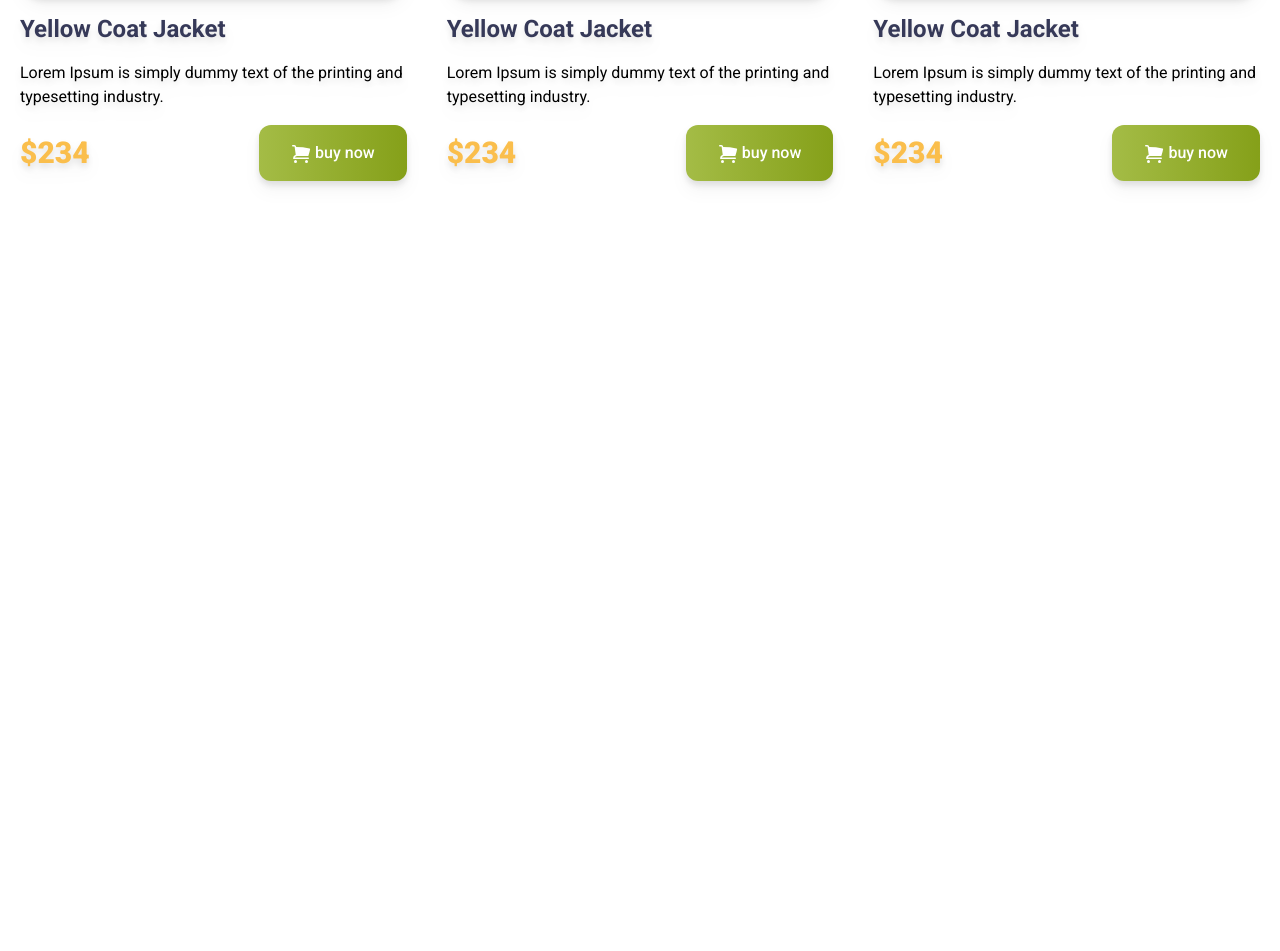
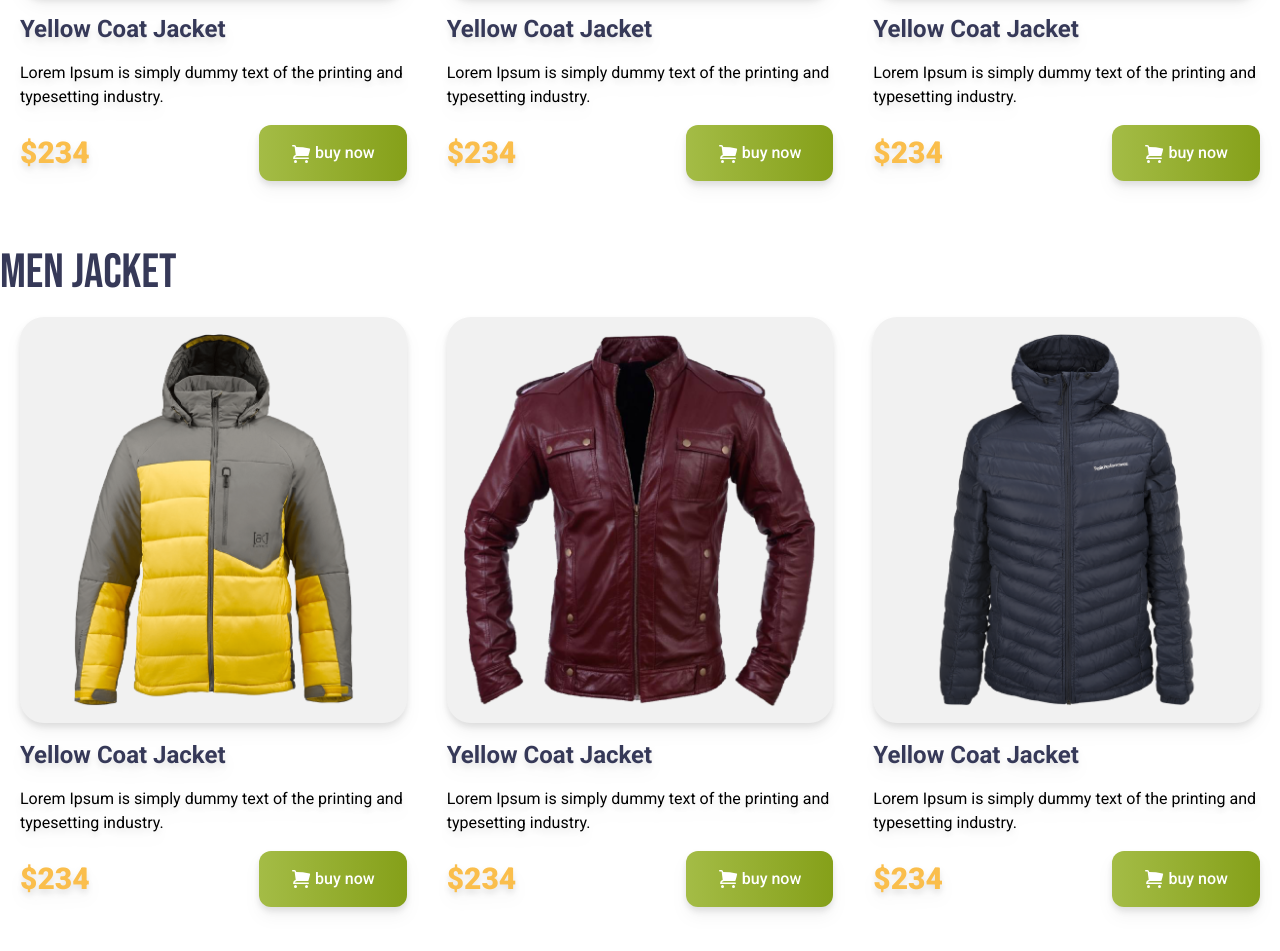
Before and after one commit to rumman321/penguin-fashion-website, a plain HTML site: page index.html in a window 1280 px wide. Shown: the part 1072-2023 px from the top of the page. Before the commit the page ends 1321 px from the top, so only its background shows below. Drawn offline with nearby package versions, Linux system fonts and the light colour scheme.

Commit message:
main body men section  complete

```diff
--- a/index.html
+++ b/index.html
@@ -173,6 +173,117 @@
         </div>
       </section>
 
+      <!-- men jackets section -->
+      <section class="my-12">
+        <h1 class="uppercase text-5xl text-[#363958] font-bebas-neue">
+          Men Jacket
+        </h1>
+        <!-- jacket card container -->
+        <div class="grid grid-cols-1 md:grid-cols-2 lg:grid-cols-3">
+          <!-- single card-1 -->
+          <div class="p-5 space-y-4 drop-shadow-lg rounded-3xl">
+            <img
+              class="p-4 rounded-3xl bg-[#F1F1F1]"
+              src="./images/jacket-4.png"
+              alt=""
+            />
+            <h4 class="text-2xl font-bold text-[#363958]">
+              Yellow Coat Jacket
+            </h4>
+            <p>
+              Lorem Ipsum is simply dummy text of the printing and typesetting
+              industry.
+            </p>
+            <div class="flex items-center justify-between">
+              <h2 class="text-[#FABE4C] font-[900] text-3xl">$234</h2>
+              <button
+                class="bg-green-400 py-4 px-8 rounded-[12px] font-medium text-[#FFFFFF] bg-gradient-to-r from-[#A4BC46] to-[#85A019]"
+              >
+                <svg
+                  xmlns="http://www.w3.org/2000/svg"
+                  viewBox="0 0 20 20"
+                  fill="currentColor"
+                  class="size-5 inline"
+                >
+                  <path
+                    d="M1 1.75A.75.75 0 0 1 1.75 1h1.628a1.75 1.75 0 0 1 1.734 1.51L5.18 3a65.25 65.25 0 0 1 13.36 1.412.75.75 0 0 1 .58.875 48.645 48.645 0 0 1-1.618 6.2.75.75 0 0 1-.712.513H6a2.503 2.503 0 0 0-2.292 1.5H17.25a.75.75 0 0 1 0 1.5H2.76a.75.75 0 0 1-.748-.807 4.002 4.002 0 0 1 2.716-3.486L3.626 2.716a.25.25 0 0 0-.248-.216H1.75A.75.75 0 0 1 1 1.75ZM6 17.5a1.5 1.5 0 1 1-3 0 1.5 1.5 0 0 1 3 0ZM15.5 19a1.5 1.5 0 1 0 0-3 1.5 1.5 0 0 0 0 3Z"
+                  />
+                </svg>
+
+                buy now
+              </button>
+            </div>
+          </div>
+          <!-- single card-2 -->
+          <div class="p-5 space-y-4 drop-shadow-lg rounded-3xl">
+            <img
+              class="p-4 rounded-3xl bg-[#F1F1F1]"
+              src="./images/jacket-5.png"
+              alt=""
+            />
+            <h4 class="text-2xl font-bold text-[#363958]">
+              Yellow Coat Jacket
+            </h4>
+            <p>
+              Lorem Ipsum is simply dummy text of the printing and typesetting
+              industry.
+            </p>
+            <div class="flex items-center justify-between">
+              <h2 class="text-[#FABE4C] font-[900] text-3xl">$234</h2>
+              <button
+                class="bg-green-400 py-4 px-8 rounded-[12px] font-medium text-[#FFFFFF] bg-gradient-to-r from-[#A4BC46] to-[#85A019]"
+              >
+                <svg
+                  xmlns="http://www.w3.org/2000/svg"
+                  viewBox="0 0 20 20"
+                  fill="currentColor"
+                  class="size-5 inline"
+                >
+                  <path
+                    d="M1 1.75A.75.75 0 0 1 1.75 1h1.628a1.75 1.75 0 0 1 1.734 1.51L5.18 3a65.25 65.25 0 0 1 13.36 1.412.75.75 0 0 1 .58.875 48.645 48.645 0 0 1-1.618 6.2.75.75 0 0 1-.712.513H6a2.503 2.503 0 0 0-2.292 1.5H17.25a.75.75 0 0 1 0 1.5H2.76a.75.75 0 0 1-.748-.807 4.002 4.002 0 0 1 2.716-3.486L3.626 2.716a.25.25 0 0 0-.248-.216H1.75A.75.75 0 0 1 1 1.75ZM6 17.5a1.5 1.5 0 1 1-3 0 1.5 1.5 0 0 1 3 0ZM15.5 19a1.5 1.5 0 1 0 0-3 1.5 1.5 0 0 0 0 3Z"
+                  />
+                </svg>
+
+                buy now
+              </button>
+            </div>
+          </div>
+          <!-- single card-3 -->
+          <div class="p-5 space-y-4 drop-shadow-lg rounded-3xl">
+            <img
+              class="p-4 rounded-3xl bg-[#F1F1F1]"
+              src="./images/jacket-6.png"
+              alt=""
+            />
+            <h4 class="text-2xl font-bold text-[#363958]">
+              Yellow Coat Jacket
+            </h4>
+            <p>
+              Lorem Ipsum is simply dummy text of the printing and typesetting
+              industry.
+            </p>
+            <div class="flex items-center justify-between">
+              <h2 class="text-[#FABE4C] font-[900] text-3xl">$234</h2>
+              <button
+                class="bg-green-400 py-4 px-8 rounded-[12px] font-medium text-[#FFFFFF] bg-gradient-to-r from-[#A4BC46] to-[#85A019]"
+              >
+                <svg
+                  xmlns="http://www.w3.org/2000/svg"
+                  viewBox="0 0 20 20"
+                  fill="currentColor"
+                  class="size-5 inline"
+                >
+                  <path
+                    d="M1 1.75A.75.75 0 0 1 1.75 1h1.628a1.75 1.75 0 0 1 1.734 1.51L5.18 3a65.25 65.25 0 0 1 13.36 1.412.75.75 0 0 1 .58.875 48.645 48.645 0 0 1-1.618 6.2.75.75 0 0 1-.712.513H6a2.503 2.503 0 0 0-2.292 1.5H17.25a.75.75 0 0 1 0 1.5H2.76a.75.75 0 0 1-.748-.807 4.002 4.002 0 0 1 2.716-3.486L3.626 2.716a.25.25 0 0 0-.248-.216H1.75A.75.75 0 0 1 1 1.75ZM6 17.5a1.5 1.5 0 1 1-3 0 1.5 1.5 0 0 1 3 0ZM15.5 19a1.5 1.5 0 1 0 0-3 1.5 1.5 0 0 0 0 3Z"
+                  />
+                </svg>
+
+                buy now
+              </button>
+            </div>
+          </div>
+        </div>
+      </section>
     </main>
     <footer></footer>
   </body>
```
